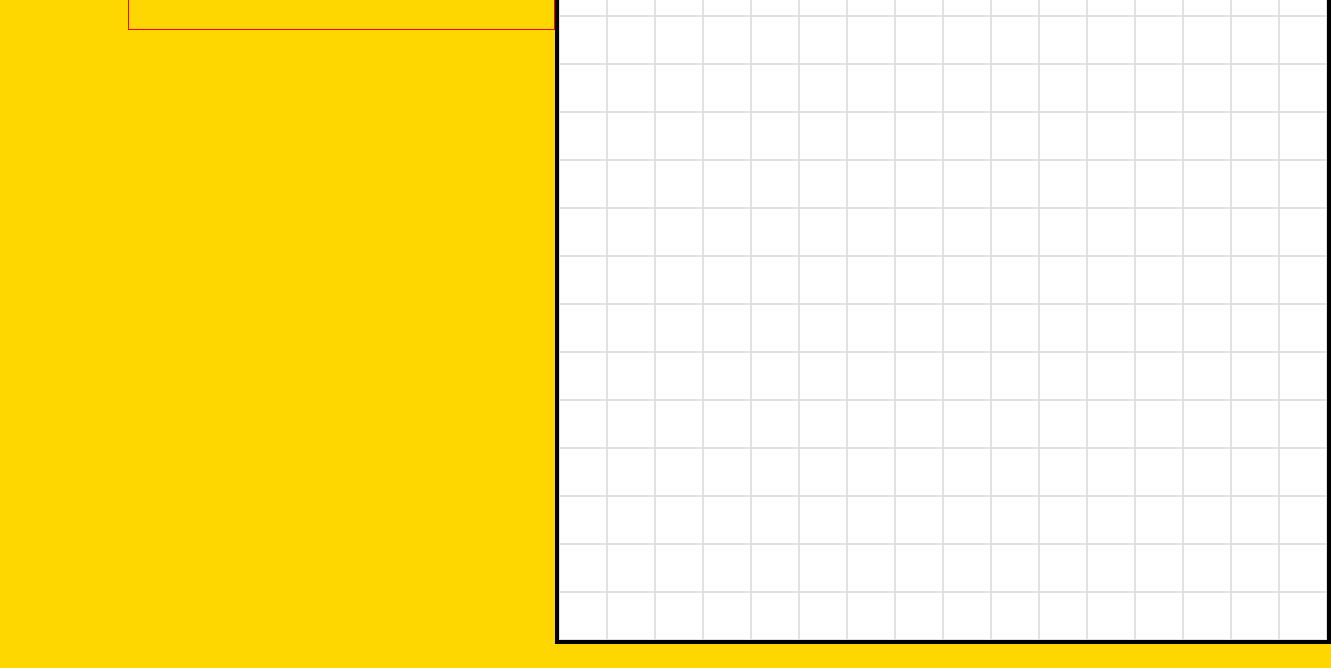
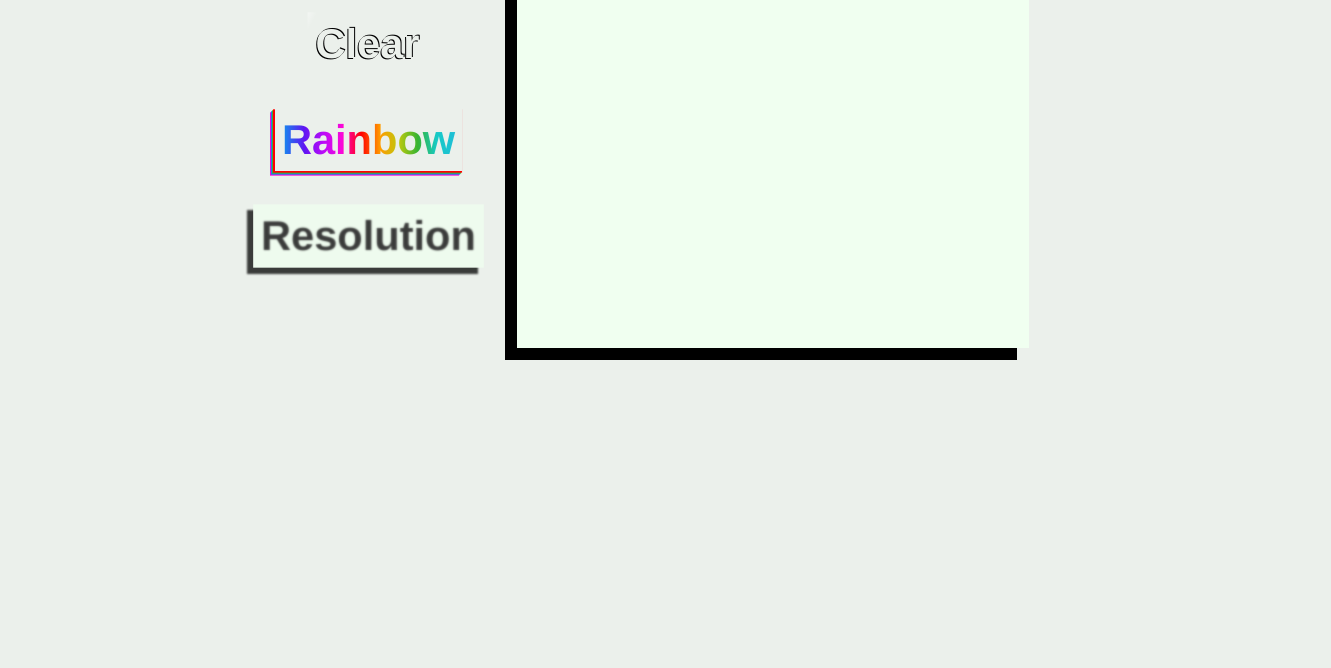
Before and after one commit to adamauly/etch-a-sketch, a plain HTML site: page index.html in a window 1280 px wide. Shown: the part 196-864 px from the top of the page, 1331 px wide, since content can reach past the window. After the commit the page ends 832 px from the top, so only its background shows below. Drawn offline with Linux system fonts and the light colour scheme.

Commit message:
Made many changes ... overhauled everything

```diff
--- a/index.html
+++ b/index.html
@@ -9,6 +9,16 @@
         <link rel="stylesheet" href="./styles/style.css">
     </head>
     <body>
-        <h1 class="mainHeader">Etch-A-Sketch</h1>
+        <div class="flexContainer">
+            <div class="sidebar">
+                <h1 class="mainHeader">Etch-A-Sketch</h1>
+                <div class="buttons">
+                    <button class="clear">Clear</button>
+                    <button class="rainbow">Rainbow</button>
+                    <button class="resolution">Resolution</button>
+                </div>
+            </div>
+            <div class="grid"></div>
+        </div>
     </body>
 </html>
--- a/js/script.js
+++ b/js/script.js
@@ -1,58 +1,128 @@
-let body = document.querySelector("body");
-let grid = document.createElement("div");
-let flexContainer = document.createElement("div");
-let header = document.querySelector("h1");
-let sidebar = document.createElement("div");
+let grid = document.querySelector(".grid");
+let resolution = document.querySelector(".resolution");
+let gridResolution = 64;
+let squareSize = 512 / gridResolution;
+let mouseDown = false;
 
-flexContainer.setAttribute("style", "display:flex");
-body.appendChild(flexContainer);
-flexContainer.setAttribute("style", "display:flex;"
-    + "align-items:flex-start; margin-top:64px"
-);
+resolution.addEventListener("click", (e) => {
+    gridResolution = prompt("Input an integer between 1 and 64: ");
+});
 
-sidebar.setAttribute("style", "border:1px solid red; display:flex; flex-shrink:0; flex-basis:0;"
-+ "min-width:425px; margin-left:128px")
-flexContainer.appendChild(sidebar);
-
-header.setAttribute("style", "font-size:64px")
-sidebar.appendChild(header);
-
-grid.setAttribute("class", "grid");
-flexContainer.appendChild(grid);
-grid.setAttribute("style", "display:flex; flex-shrink:0; flex-wrap:wrap; height:768px;"
-    + "width:768px; display:flex; border:4px solid black; background:white"
-);
-
-let gridSize = 16;
-let squareSize = 768 / gridSize - 2;
-
-for (i = gridSize**2; i > 0; --i) {
-    let square = document.createElement("div");
-    square.setAttribute("class", "square");
-    square.setAttribute("style", `border:1px solid rgb(225, 225, 225); backgound-color:red`
-        + `height:${squareSize}px; width:${squareSize}px`);
+function createGrid(res) {
+    console.log("create")
+    for (i = res**2; i > 0; --i) {
+        let square = document.createElement("div");
+        square.classList.add("square");
+        square.setAttribute("style", `height:${squareSize}px; width:${squareSize}px`);
         grid.appendChild(square);
+        square.addEventListener("pointerdown", valueChange);
+        square.addEventListener("pointerover", valueChange);
+        square.addEventListener("dragstart", function (e){
+            e.preventDefault();
+        });
+    };
 };
 
-let square = document.querySelectorAll(".square");
-let mouseDown = false;
-
-for (i = square.length; i > 0; --i) {
-    square.forEach((pixel) => {
-        pixel.addEventListener("mousedown", valueChange);
-        pixel.addEventListener("mouseup", valueChange);
-        pixel.addEventListener("mouseenter", valueChange);
-    });
+document.body.onpointerup = function() {
+    mouseDown = false;
 };
 
 function valueChange(mouseEvent) {
-    if (mouseEvent.type == "mouseup") mouseDown = false;
-    if (mouseEvent.type == "mousedown") mouseDown = true;
+    if (mouseEvent.type == "pointerdown") mouseDown = true;
     if (mouseDown == false) return;
     console.log(mouseDown);
     console.log(mouseEvent.type);
     if (mouseDown == true) {
         mouseEvent.target.style.background = "black";
-        mouseEvent.target.style.border = "1px solid black";
     };
 };
+
+function toggleGrid() {
+
+};
+
+window.onload = () => {
+    console.log("load");
+    console.log(gridResolution);
+    createGrid(gridResolution);
+}
+
+// for (i = square.length; i > 0; --i) {
+//     square.forEach((pixel) => {
+//         pixel.addEventListener("pointerdown", valueChange);
+//         pixel.addEventListener("pointerup", valueChange);
+//         pixel.addEventListener("pointerover", valueChange);
+//         pixel.addEventListener("dragstart", function (e){
+//             e.preventDefault();
+//         });
+//     });
+// };
+
+// let body = document.querySelector("body");
+// let flexContainer = document.createElement("div");
+// let grid = document.createElement("div");
+// let sidebar = document.createElement("div");
+// let header = document.querySelector("h1");
+// let resetBtn = document.querySelector(".reset");
+// let clearBtn = document.querySelector(".clear");
+// let rainbowBtn = document.querySelector(".rainbow");
+
+// flexContainer.appendChild(sidebar);
+// flexContainer.appendChild(grid);
+
+// // header.setAttribute("style", "font-size:48px");
+
+// // resetBtn.setAttribute("style", "border-radius:4px; color:white; height:32px; width:64px; border:0; background-color:blue");
+
+// // sidebar.appendChild(header);
+// // sidebar.appendChild(resetBtn);
+
+// grid.setAttribute("class", "grid");
+// grid.setAttribute("style", "display:flex; flex-shrink:0; flex-wrap:wrap; height:512px;"
+//     + "width:512px; display:flex; border:4px solid black"
+// );
+
+// let resolution = 16;
+// let squareSize = 512 / gridResolution - 2;
+
+// function createGrid() {
+//     for (i = gridResolution**2; i > 0; --i) {
+//         let square = document.createElement("div");
+//         square.setAttribute("class", "square");
+//         square.setAttribute("style", `border:1px solid rgb(255, 255, 255);`
+//             + `height:${squareSize}px; width:${squareSize}px`);
+//             grid.appendChild(square);
+//     };
+// };
+
+// createGrid();
+
+// let square = document.querySelectorAll(".square");
+// let mouseDown = false;
+
+// for (i = square.length; i > 0; --i) {
+//     square.forEach((pixel) => {
+//         pixel.addEventListener("pointerdown", valueChange);
+//         pixel.addEventListener("pointerup", valueChange);
+//         pixel.addEventListener("pointerover", valueChange);
+//         pixel.addEventListener("dragstart", function (e){
+//             e.preventDefault();
+//         });
+//     });
+// };
+
+// function valueChange(mouseEvent) {
+//     if (mouseEvent.type == "pointerup") mouseDown = false;
+//     if (mouseEvent.type == "pointerdown") mouseDown = true;
+//     if (mouseDown == false) return;
+//     console.log(mouseDown);
+//     console.log(mouseEvent.type);
+//     if (mouseDown == true) {
+//         mouseEvent.target.style.background = "black";
+//         mouseEvent.target.style.border = "1px solid black";
+//     };
+// };
+
+// resetBtn.addEventListener("click", (e) => {
+//     createGrid();
+// });
--- a/styles/style.css
+++ b/styles/style.css
@@ -2,6 +2,159 @@ html,
 body {
     height: 100%;
     margin: 0;
-    background-color: gold;
-    back;
+    padding: 0;
+    background-color: rgb(235, 240, 235);
 }
+
+* {
+    font-family: Helvetica;
+}
+
+button {
+    font-size: 42px;
+    font-weight: bold;
+    padding: 8px;
+    border: 0;
+    transform: scale(0.99);
+    transition: 0.3s;
+    background-color: honeydew;
+}
+.clear {
+    background-color: transparent;
+    align-self: center;
+    color: rgb(235, 240, 235);
+    text-shadow: -1px 1px 0 black, 1px -1px 0 black;
+}
+
+.clear {
+    background-repeat: no-repeat;
+    background-position: -120px -120px, 0 0;
+    background-image: -webkit-linear-gradient(
+      top left,
+      rgba(255, 255, 255, 0.2) 0%,
+      rgba(255, 255, 255, 0.2) 37%,
+      rgba(255, 255, 255, 0.8) 45%,
+      rgba(255, 255, 255, 0.0) 50%
+    );
+    background-size: 250% 250%, 100% 100%;
+
+}
+
+.clear:hover {
+    transform: scale(1);
+    background-position: 0 0, 0 0;
+
+    -webkit-transition-duration: 0.5s;
+        -moz-transition-duration: 0.5s;
+            transition-duration: 0.5s;
+}
+
+.resolution {
+    color: transparent;
+    opacity: 75%;
+    text-shadow: 0 0 2px black;
+    box-shadow: -6px 6px 2px black;
+}
+
+@keyframes pulsate {
+    0% {
+        transform: scale(1);
+      }
+
+      50% {
+        transform: scale(1.2);
+      }
+
+      100% {
+        transform: scale(1);
+      }
+}
+
+.resolution:hover {
+    box-shadow: -6px 6px black;
+    transform: scale(1);
+    color: black;
+    opacity: 100%;
+    text-shadow: 0 0 0;
+}
+
+.resolution:active {
+    box-shadow: 0 0 0;
+}
+
+.rainbow {
+    align-self: center;
+    font-weight: bolder;
+    background-image: linear-gradient(
+        90deg,
+        rgba(255, 0, 0, 1) 0%,
+        rgba(255, 154, 0, 1) 10%,
+        rgb(188, 201, 14) 20%,
+        rgb(54, 180, 50) 30%,
+        rgb(23, 202, 199) 40%,
+        rgb(31, 190, 214) 50%,
+        rgba(28, 127, 238, 1) 60%,
+        rgba(95, 21, 242, 1) 70%,
+        rgba(186, 12, 248, 1) 80%,
+        rgba(251, 7, 217, 1) 90%,
+        rgba(255, 0, 0, 1) 100%
+    );
+    -webkit-background-clip: text;
+    background-clip: text;
+    color: white;
+    color: transparent;
+    animation: move 2s linear infinite;
+    box-shadow: -1px 1px rgba(255, 0, 0, 1),
+                -2px 2px rgb(54, 180, 50),
+                -3px 3px rgba(28, 127, 238, 1),
+                -4px 4px rgba(251, 7, 217, 1);
+}
+
+@keyframes move {
+to {
+    background-position: 22vh;
+}
+}
+
+.rainbow:hover {
+    transform: scale(1);
+    animation-play-state: paused;
+}
+
+.flexContainer {
+    display: flex;
+    justify-content: center;
+    align-items: center;
+    margin-top: 32px;
+    gap: 32px;
+}
+
+.sidebar {
+    align-self: flex-start;
+    align-self: stretch;
+    flex-shrink: 0;
+    display: flex;
+    justify-content: flex-start;
+    gap: 16px;
+    flex-direction: column;
+    /* border: 1px solid black; */
+}
+
+.buttons {
+    display: flex;
+    flex: 1;
+    justify-content: center;
+    flex-direction: column;
+    gap: 32px;
+    /* border: 1px solid black; */
+}
+
+.grid {
+    display: flex;
+    flex-wrap: wrap;
+    flex-shrink: 0;
+    width: 512px;
+    height: 512px;
+    background-color: honeydew;
+    box-shadow: -12px 12px black;
+}
```
